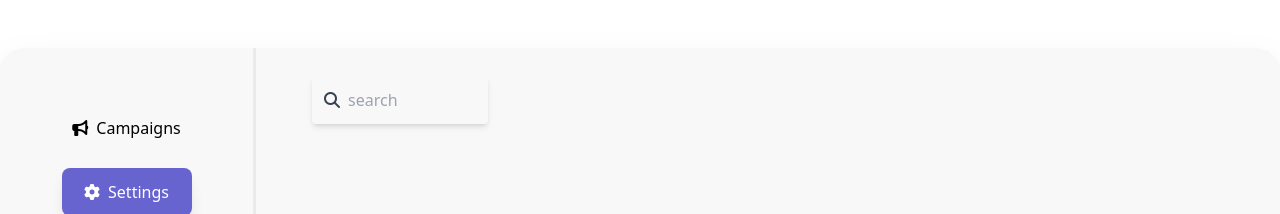
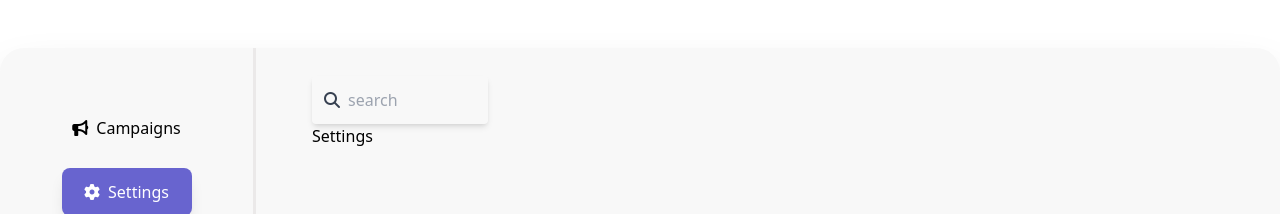
Before and after one commit to hadismtb/sample-project, a React (Create React App) app: page / in a window 1280 px wide. Both pictures are taken after a click on the item "Settings". Shown: the top 214 px of the page. Built offline with nearby package versions, Linux system fonts and the light colour scheme.

Commit message:
set a condition that assign what content should be shown as settings output

```diff
--- a/src/components/Settings.js
+++ b/src/components/Settings.js
@@ -2,6 +2,7 @@ import { useState } from "react";
 
 //COMPONENTS
 import SearchBox from "../shared/SearchBox";
+import SearchContent from "../shared/SearchContent";
 
 const Settings = () => {
     const [shownContent, setShownContent] = useState("default");
@@ -12,7 +13,12 @@ const Settings = () => {
             <nav className="settingsNav">
                 <SearchBox setActiveTab={setShownContent} setSearchContent={setSearchContent} />
             </nav>
-            <div className="settingsOutput"></div>
+            <div className="settingsOutput">
+                {
+                    shownContent === "default" ? <p className='settingsTitle'>Settings</p> :
+                        <SearchContent content={searchContent}/>
+                }
+            </div>
         </div>
     );
 };
```
